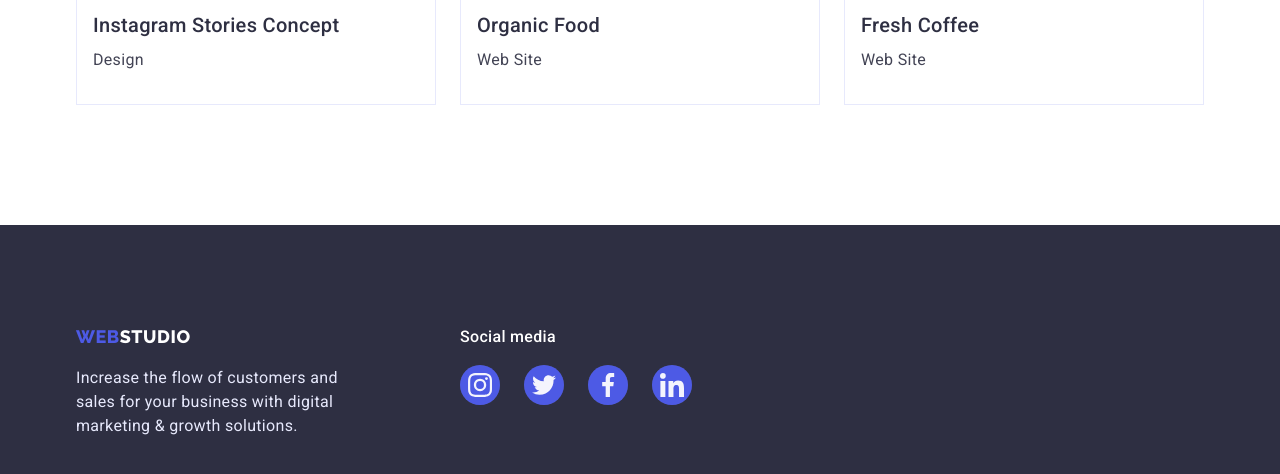
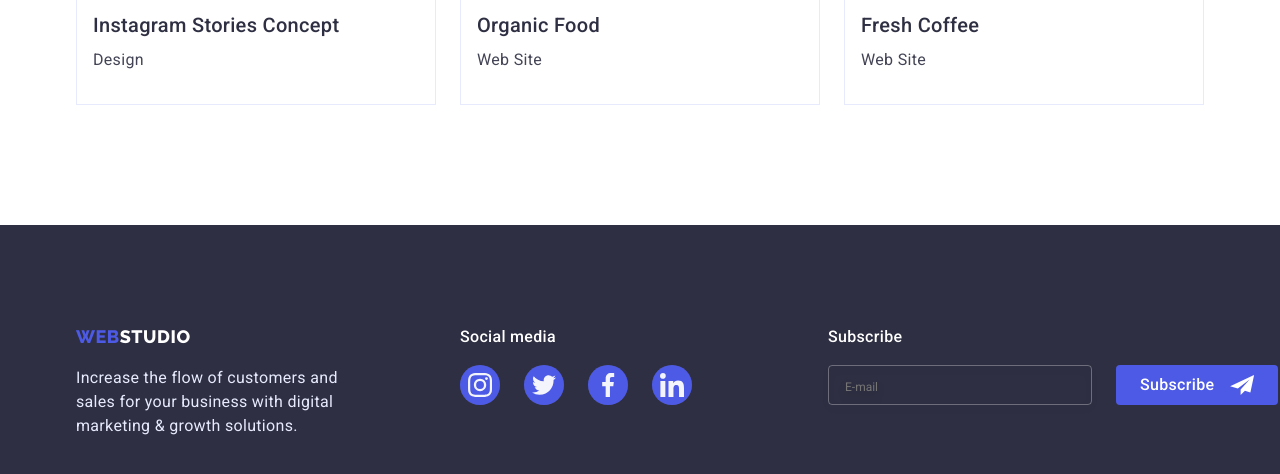
Before and after one commit to MaksNyzhnov/goit-markup-hw-06, a plain HTML site: page portfolio.html in a window 1280 px wide. Shown: the part 1581-2055 px from the top of the page. Drawn offline with nearby package versions, Linux system fonts and the light colour scheme; files whose address does not match are found by name.

Commit message:
made footer form

```diff
--- a/css/styles.css
+++ b/css/styles.css
@@ -387,6 +387,57 @@ address {
   height: 24px;
 }
 
+.footer-form {
+  display: flex;
+  align-items: center;
+  gap: 24px;
+  margin-top: 16px;
+}
+.footer-input {
+  width: 264px;
+  height: 40px;
+
+  color: #fff;
+  background-color: transparent;
+
+  border: 1px solid rgba(255, 255, 255, 0.3);
+  filter: drop-shadow(0px 4px 4px rgba(0, 0, 0, 0.15));
+  border-radius: 4px;
+  padding-left: 16px;
+  outline: none;
+  transition-property: border-color;
+  transition-duration: 250ms;
+  transition-timing-function: cubic-bezier(0.4, 0, 0.2, 1);
+}
+.footer-input:focus,
+.footer-input:focus {
+  border-color: var(--secondary-brand-color);
+}
+.footer-input::placeholder {
+  font-size: 12px;
+  line-height: 2;
+}
+
+.subscribe-btn {
+  display: flex;
+  align-items: center;
+  gap: 16px;
+  padding: 8px 24px;
+  background-color: var(--main-brand-color);
+  border-radius: 4px;
+  text-decoration: none;
+  transition-property: background-color;
+  transition-duration: 250ms;
+  transition-timing-function: cubic-bezier(0.4, 0, 0.2, 1);
+}
+.subscribe-btn:hover {
+  background-color: var(--secondary-brand-color);
+}
+.footer-form-icon {
+  width: 24px;
+  height: 20px;
+  fill: #fff;
+}
 /* portfolio page */
 .portfolio-section {
   background-color: ##e5e5e5;
--- a/portfolio.html
+++ b/portfolio.html
@@ -310,6 +310,26 @@
             </li>
           </ul>
         </div>
+        <div>
+          <p class="social-headline">Subscribe</p>
+          <div class="footer-form">
+            <form>
+              <input
+                type="email"
+                name="mail
+              "
+                class="footer-input"
+                placeholder="E-mail"
+              />
+            </form>
+            <a href="" class="subscribe-btn"
+              ><p class="social-headline">Subscribe</p>
+              <svg class="footer-form-icon">
+                <use href="./images/symbol-defs.svg#icon-send"></use>
+              </svg>
+            </a>
+          </div>
+        </div>
       </div>
     </footer>
     <script src="./js/modal.js"></script>
```
Also changed, not shown: index.html (+12 -0 lines).
